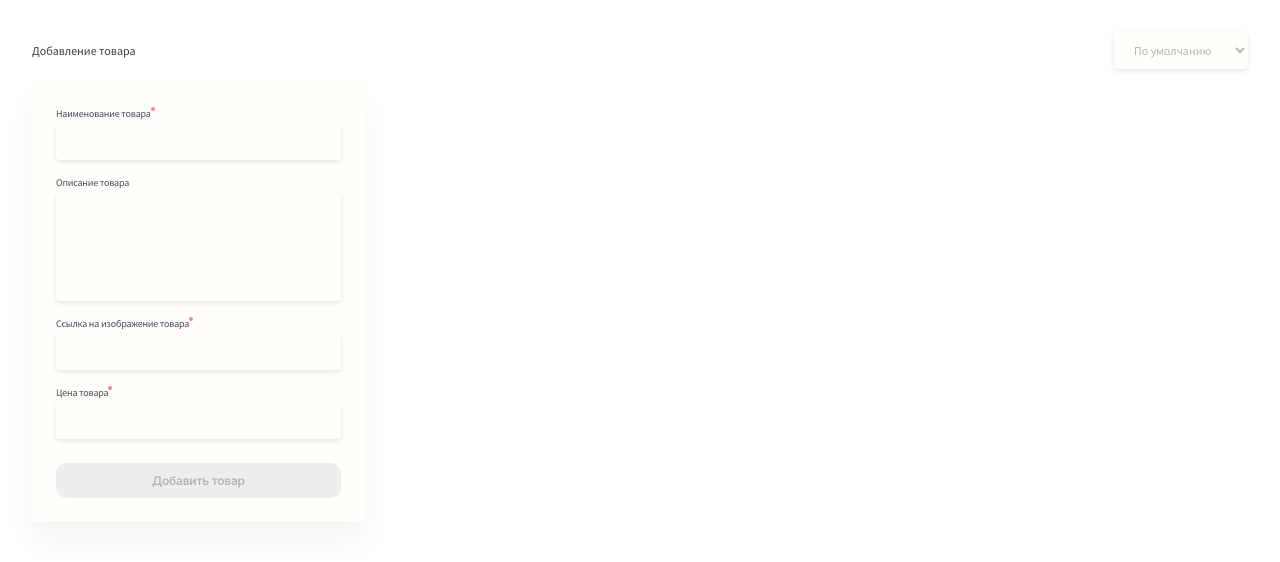
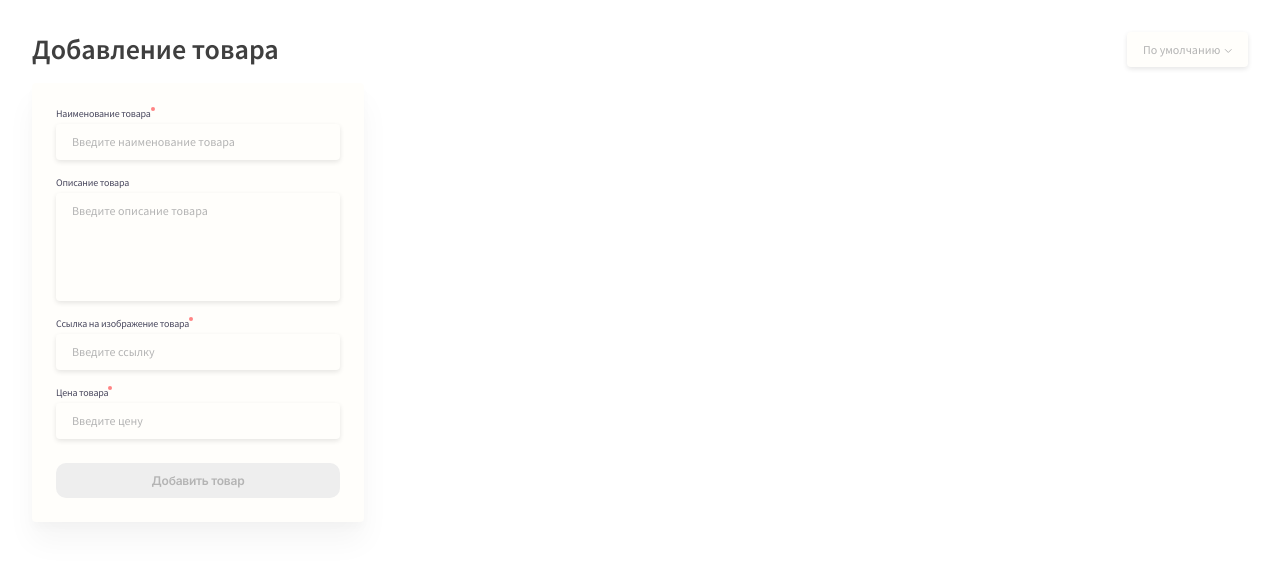
Before and after one commit to relin555/idaproject, a Vue app: page / in a window 1280 px wide. Shown: the top 562 px of the page. Built offline with nearby package versions, Linux system fonts and the light colour scheme.

Commit message:
add style select

```diff
--- a/src/App.vue
+++ b/src/App.vue
@@ -120,10 +120,25 @@ export default {
       justify-content: space-between;
       padding: 32px 32px 16px 32px;
     }
-    &__title {
-
+    &__selected-wrapper {
+      position: relative;
+    }
+     &__selected-wrapper:after {
+      content: "";
+      background: url('./assets/icon/arrowdown.svg') no-repeat;
+      position: absolute;
+      pointer-events: none;
+      width: 8px;
+      height: 5px;
+      top: 16px;
+      right: 16px;
+    }
+    &__selected-wrapper > select {
+      appearance: none;
+      -webkit-appearance: none;
     }
     &__selected-options {
+      width: 121px;
       border: none;
       font-size: 12px;
       color: #B4B4B4;
@@ -134,13 +149,18 @@ export default {
       padding: 10px 0px 10px 16px;
       cursor: pointer;
     }
+    &__title  {
+      font-weight: 600;
+      font-size: 28px;
+      line-height: 35px;
+    }
   }
   .main {
     padding: 0 32px;
     display: flex;
     position: relative;
     &__content-wrapper {
-      padding-left: 348px;
+      padding-left: 16px;
       display: flex;
       flex-wrap: wrap;
     }
--- a/src/components/formVue.vue
+++ b/src/components/formVue.vue
@@ -2,137 +2,179 @@
   <form action="" class="form" @submit.prevent="onSubmit">
     <div class="form__input-wrapper">
       <div class="form__input-title-wrapper">
-        <p class="form__input-title">
-          Наименование товара
-        </p>
+        <p class="form__input-title">Наименование товара</p>
         <div class="form__input-title-dot"></div>
       </div>
-      <input class="form__input" :class="{ 'form__input-active' : !isActive.isTitle }" type="text" placeholder="" v-model="model.title" autocomplete="off"/>
-      <label class="form__label" :class="{ 'form__label-activ' : !isActive.isTitle }" for="id">Поле является обязательным</label>
+      <input
+        class="form__input"
+        :class="{ 'form__input-active': !isActive.isTitle }"
+        type="text"
+        :placeholder="placeholder.title"
+        v-model="model.title"
+        autocomplete="off"
+      />
+      <label
+        class="form__label"
+        :class="{ 'form__label-activ': !isActive.isTitle }"
+        for="id"
+      >
+        Поле является обязательным
+      </label>
     </div>
     <div class="form__input-wrapper">
       <div class="form__input-title-wrapper">
-        <p class="form__input-title">
-          Описание товара
-        </p>
+        <p class="form__input-title">Описание товара</p>
         <div class="form__input-title-dot"></div>
       </div>
-      <textarea class="form__textarea" v-model="model.textarea"></textarea>
+      <textarea
+        class="form__textarea"
+        v-model="model.textarea"
+        :placeholder="placeholder.textarea"
+      >
+      </textarea>
       <label class="form__label" for="id">Поле является обязательным</label>
     </div>
     <div class="form__input-wrapper">
       <div class="form__input-title-wrapper">
-        <p class="form__input-title">
-          Ссылка на изображение товара
-        </p>
+        <p class="form__input-title">Ссылка на изображение товара</p>
         <div class="form__input-title-dot"></div>
       </div>
-      <input class="form__input" :class="{ 'form__input-active' : !isActive.isLink }" type="text" placeholder="" v-model="model.link" autocomplete="off"/>
-      <label class="form__label" :class="{ 'form__label-activ' : !isActive.isLink }" for="id">Поле является обязательным</label>
+      <input
+        class="form__input"
+        :class="{ 'form__input-active': !isActive.isLink }"
+        type="text"
+        :placeholder="placeholder.link"
+        v-model="model.link"
+        autocomplete="off"
+      />
+      <label
+        class="form__label"
+        :class="{ 'form__label-activ': !isActive.isLink }"
+        for="id"
+        >Поле является обязательным</label
+      >
     </div>
     <div class="form__input-wrapper">
       <div class="form__input-title-wrapper">
-        <p class="form__input-title">
-          Цена товара
-        </p>
+        <p class="form__input-title">Цена товара</p>
         <div class="form__input-title-dot"></div>
       </div>
-      <input class="form__input" :class="{ 'form__input-active' : !isActive.isPrice }" type="number" placeholder="" v-model="model.price" autocomplete="off"/>
-      <label class="form__label" :class="{ 'form__label-activ' : !isActive.isPrice }" for="id">Поле является обязательным</label>
+      <input
+        class="form__input"
+        :class="{ 'form__input-active': !isActive.isPrice }"
+        type="number"
+        :placeholder="placeholder.price"
+        v-model="model.price"
+        autocomplete="off"
+      />
+      <label
+        class="form__label"
+        :class="{ 'form__label-activ': !isActive.isPrice }"
+        for="id"
+        >Поле является обязательным</label
+      >
     </div>
 
-    <button class="form__btn" :disabled='isDisabled'>Добавить товар</button>
+    <button class="form__btn" :disabled="isDisabled">Добавить товар</button>
   </form>
 </template>
 
 <script>
 export default {
-  name: 'FormVue',
+  name: "FormVue",
   data() {
     return {
+      placeholder: {
+        title: "Введите наименование товара",
+        textarea: "Введите описание товара",
+        link: "Введите ссылку",
+        price: "Введите цену",
+      },
       model: {
         id: Date.now(),
         title: null,
         textarea: null,
         link: null,
-        price: null
+        price: null,
       },
       isActive: {
         isTitle: true,
         isTextarea: true,
         isLink: true,
-        isPrice: true
+        isPrice: true,
       },
-      disabled: true
-    }
+      disabled: true,
+    };
   },
   methods: {
     onSubmit() {
-      this.model.id = Date.now()
-      this.$emit('addCard', this.model)
+      this.model.id = Date.now();
+      this.$emit("addCard", this.model);
       this.model = {
         title: null,
         textarea: null,
         link: null,
-        price: null
-      }
+        price: null,
+      };
       this.isActive = {
         isTitle: true,
         isTextarea: true,
         isLink: true,
-        isPrice: true
-      }
+        isPrice: true,
+      };
+    },
+  },
+  computed: {
+    isDisabled() {
+      if (this.model.title === "" || this.model.title === null) {
+        return true;
+      } else if (this.model.link === "" || this.model.link === null) {
+        return true;
+      } else if (this.model.price === "" || this.model.price === null) {
+        return true;
       }
     },
-  computed: {
-    isDisabled () {
-      if( this.model.title === '' || this.model.title === null) {
-        return true
-      }else if( this.model.link === '' || this.model.link === null ){
-        return true
-      }else if ( this.model.price === '' || this.model.price === null ) {
-        return true
-      }
-    }
   },
   watch: {
     model: {
       handler(newTitle, oldTitle) {
-       if(newTitle.title === '') {
-         this.isActive.isTitle = false
-       }else {
-         this.isActive.isTitle = true
+        if (newTitle.title === "") {
+          this.isActive.isTitle = false;
+        } else {
+          this.isActive.isTitle = true;
         }
-       if(newTitle.textarea === '') {
-         this.isActive.isTextarea = false
-       }else {
-         this.isActive.isTextarea = true
+        if (newTitle.textarea === "") {
+          this.isActive.isTextarea = false;
+        } else {
+          this.isActive.isTextarea = true;
         }
-       if(newTitle.link === '') {
-         this.isActive.isLink = false
-       }else {
-         this.isActive.isLink = true
+        if (newTitle.link === "") {
+          this.isActive.isLink = false;
+        } else {
+          this.isActive.isLink = true;
         }
-       if(newTitle.price === '') {
-         this.isActive.isPrice = false
-       }else {
-         this.isActive.isPrice = true
+        if (newTitle.price === "") {
+          this.isActive.isPrice = false;
+        } else {
+          this.isActive.isPrice = true;
         }
       },
-     deep: true
+      deep: true,
     },
-  }
-}
+  },
+};
 </script>
 
 <style lang="scss" scoped>
 .form {
   padding: 24px;
-    background: #FFFEFB;
-    box-shadow: 0px 20px 30px rgba(0, 0, 0, 0.04), 0px 6px 10px rgba(0, 0, 0, 0.02);
+  background: #fffefb;
+  box-shadow: 0px 20px 30px rgba(0, 0, 0, 0.04),
+    0px 6px 10px rgba(0, 0, 0, 0.02);
   border-radius: 4px;
-    position: fixed;
-    top: 83px;
+  position: sticky;
+  top: 24px;
+  width: 332px;
   &__input-wrapper {
     display: flex;
     flex-direction: column;
@@ -144,12 +186,16 @@ export default {
     display: flex;
     height: 108px;
     padding: 10px 16px;
-      background: #FFFEFB;
+    background: #fffefb;
     box-shadow: 0px 2px 5px rgba(0, 0, 0, 0.1);
     border-radius: 4px;
     border: none;
     resize: none;
     outline: none;
+  }
+  &__textarea::placeholder {
+    font-size: 12px;
+    color: #b4b4b4;
   }
   &__input-title-wrapper {
     display: flex;
@@ -159,35 +205,35 @@ export default {
     font-size: 10px;
     line-height: 13px;
     letter-spacing: -0.02em;
-      color: #49485E;
+    color: #49485e;
     margin-bottom: 4px;
   }
   &__input-title-dot {
     height: 4px;
     width: 4px;
-      background: #FF8484;
+    background: #ff8484;
     border-radius: 2px;
   }
   &__input {
     padding: 9px 15px 10px 15px;
-      background: #FFFEFB;
+    background: #fffefb;
     box-shadow: 0px 2px 5px rgba(0, 0, 0, 0.1);
     border-radius: 4px;
     line-height: 15px;
-      border: 1px solid rgba(0, 0, 0, 0.0);
+    border: 1px solid rgba(0, 0, 0, 0);
   }
   &__input-active {
-      border: 1px solid #FF8484;
+    border: 1px solid #ff8484;
   }
   &__input::placeholder {
     font-size: 12px;
-      color: #B4B4B4;
+    color: #b4b4b4;
   }
   &__label {
     font-size: 8px;
     line-height: 10px;
     letter-spacing: -0.02em;
-      color: #FF8484;
+    color: #ff8484;
     padding: 4px 0 2px 0;
     opacity: 0;
   }
@@ -195,23 +241,22 @@ export default {
     opacity: 1;
   }
   &__btn {
-      background: #7BAE73;;
+    background: #7bae73;
     border-radius: 10px;
     width: 100%;
     margin-top: 8px;
-      padding: 10px 96px;
+    padding: 10px 95px;
     border: none;
-      color: #FFFFFF;
+    color: #ffffff;
     font-weight: 600;
     font-size: 12px;
     line-height: 15px;
     letter-spacing: -0.02em;
   }
   &__btn:disabled {
-      background: #EEEEEE;
-      color: #B4B4B4;
+    background: #eeeeee;
+    color: #b4b4b4;
     cursor: not-allowed;
   }
 }
-
 </style>
```
Also changed, not shown: src/assets/icon/arrowdown.png (added), src/assets/icon/arrowdown.svg (added). Lines whose indentation alone changed are shown as unchanged.
